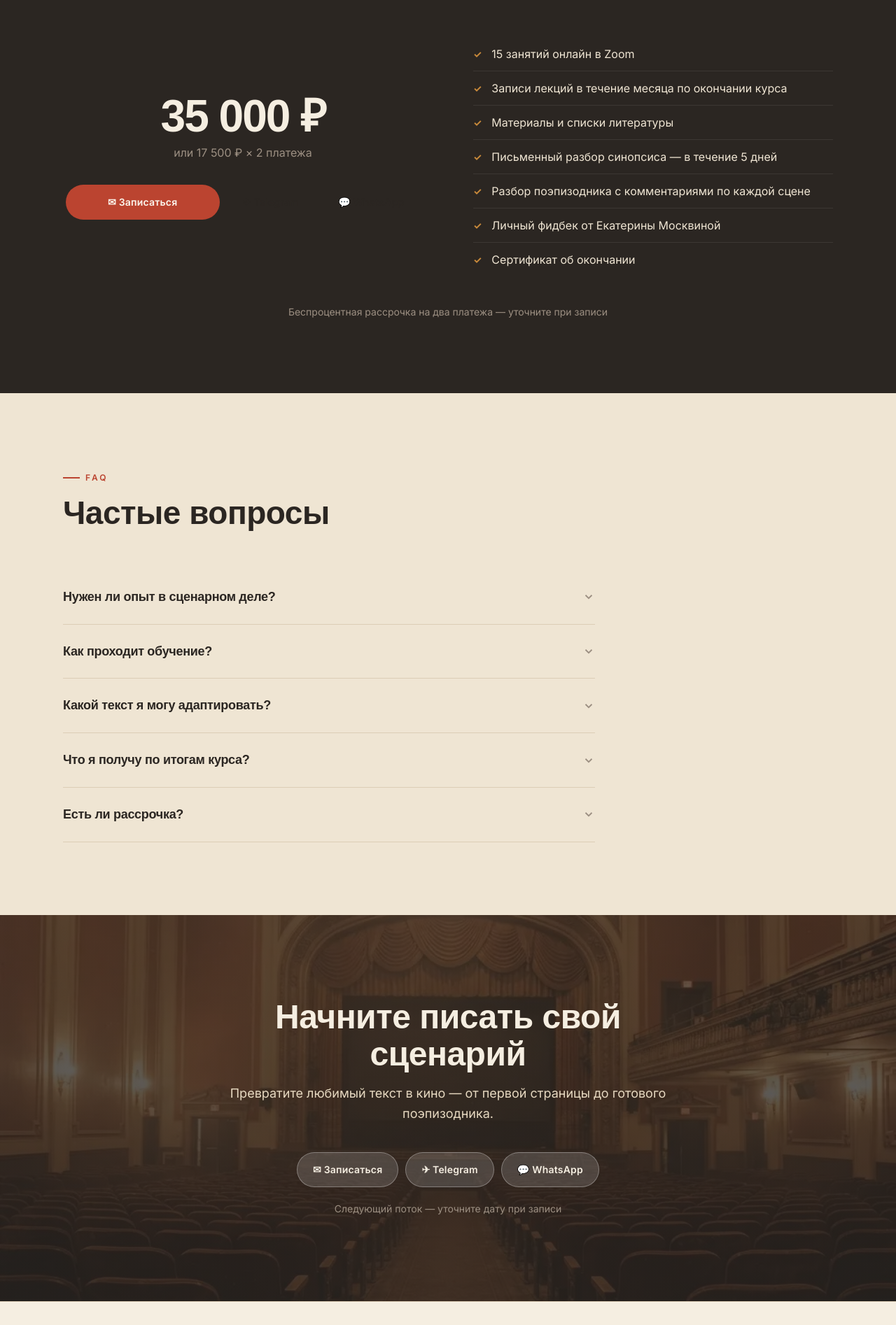
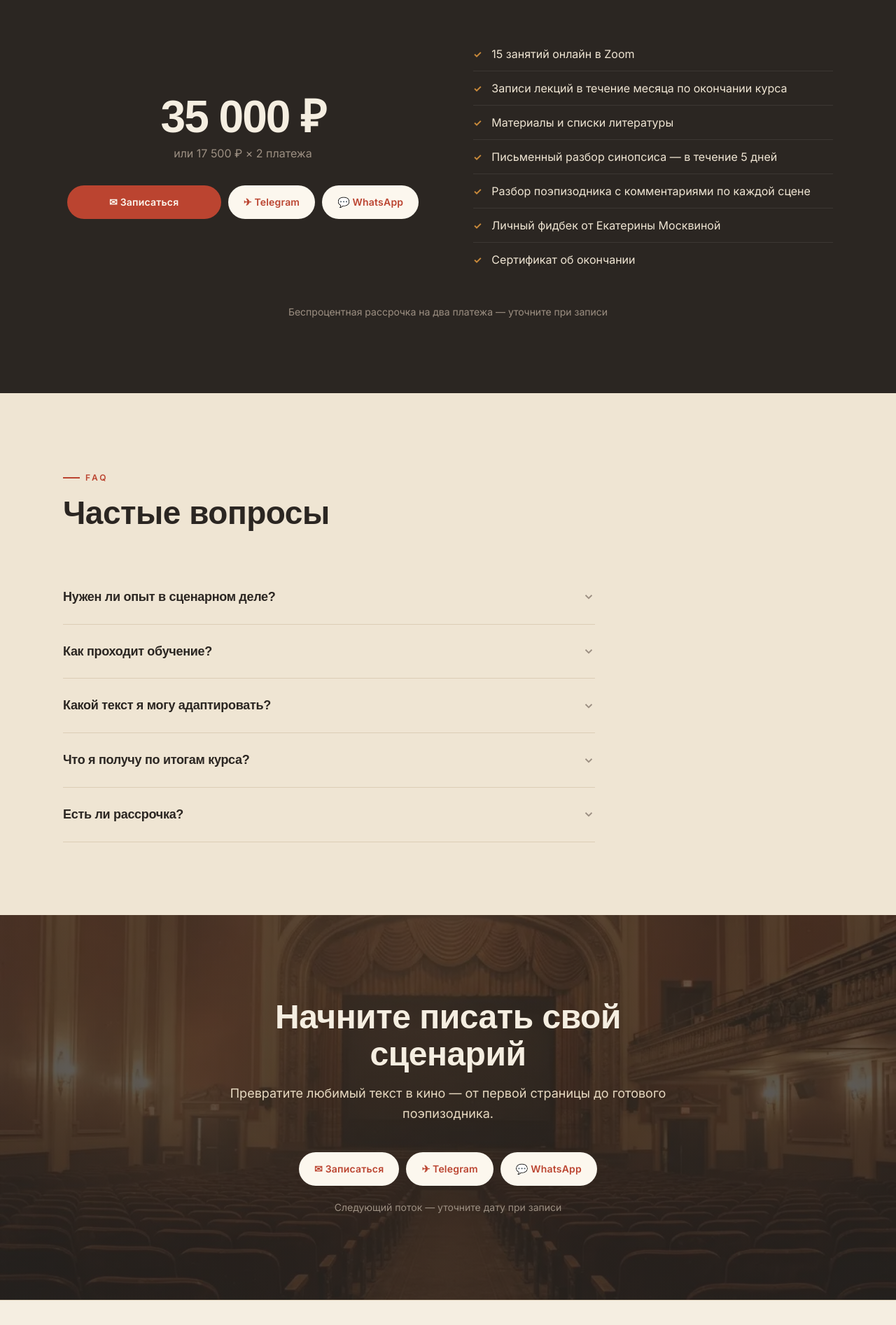
Before and after one commit to bars4um-sys/adapt-scenV3, a Next.js app: page /adapt-scenV3/ in a window 1280 px wide. Shown: the part 5398-7292 px from the top of the page at 70% size. Built offline with nearby package versions, Linux system fonts and the light colour scheme; a web font is replaced by a local one.

Commit message:
Кнопки связи: исправить видимость на тёмном фоне

```diff
--- a/app/course.css
+++ b/app/course.css
@@ -971,15 +971,7 @@
     padding: 13px 22px;
     white-space: nowrap;
 }
-.contact-row--white .btn {
-    background: rgba(255, 255, 255, 0.15);
-    color: var(--paper);
-    border: 1px solid rgba(255, 255, 255, 0.3);
-}
-.contact-row--white .btn:hover {
-    background: rgba(255, 255, 255, 0.95);
-    color: var(--c-accent);
-}
+
 .pricing-right {
     display: flex;
     flex-direction: column;
--- a/app/page.tsx
+++ b/app/page.tsx
@@ -611,7 +611,7 @@ export default function Page() {
                   href="https://t.me/sapohrap"
                   target="_blank"
                   rel="noopener"
-                  className="btn btn-dark"
+                  className="btn btn-white"
                 >
                   ✈ Telegram
                 </a>
@@ -619,7 +619,7 @@ export default function Page() {
                   href="https://wa.me/79055425417"
                   target="_blank"
                   rel="noopener"
-                  className="btn btn-dark"
+                  className="btn btn-white"
                 >
                   💬 WhatsApp
                 </a>
@@ -665,7 +665,7 @@ export default function Page() {
         <div className="cta-inner">
           <h2 className="cta-title">Начните писать свой сценарий</h2>
           <p className="cta-desc">Превратите любимый текст в кино — от первой страницы до готового поэпизодника.</p>
-          <div className="contact-row contact-row--white">
+          <div className="contact-row">
             <a
               href={`mailto:MosKschule@yandex.ru?subject=Запись на курс&body=Здравствуйте! Хочу записаться на курс. Меня зовут `}
               className="btn btn-white"
```
